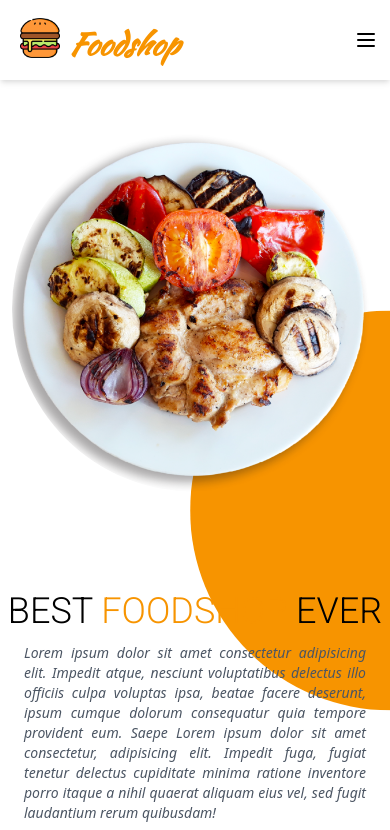
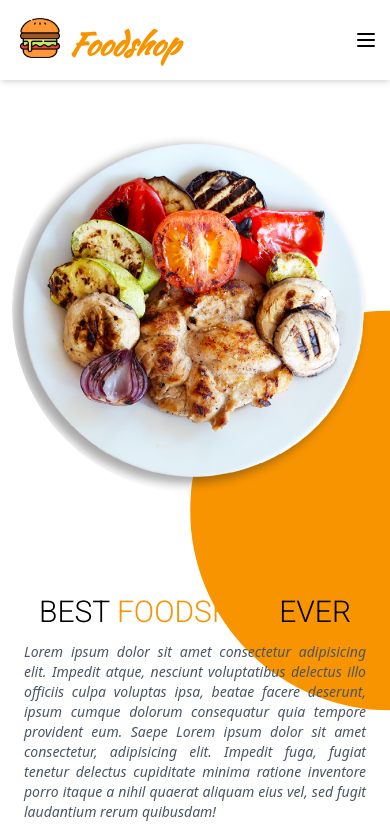
Before and after one commit to KaungThant-Zin/foodshop, a React (Create React App) app: page / in a window 390 px wide. Shown: the top 830 px of the page. Built offline with nearby package versions, Linux system fonts and the light colour scheme; a web font is replaced by a local one.

Commit message:
change home font

```diff
--- a/src/pages/Home.jsx
+++ b/src/pages/Home.jsx
@@ -23,7 +23,7 @@ const Home = () => {
                 </div>
                 <Fade left>
                 <div className=" mt-5 text-center">
-                    <h1 className="navfont text-4xl lg:text-6xl">BEST <span className="foodcolor">FOODSHOP</span> EVER</h1>
+                    <h1 className="navfont text-3xl lg:text-6xl">BEST <span className="foodcolor">FOODSHOP</span> EVER</h1>
                     <p className="mt-3 mx-6 text-justify italic text-sm text-gray-600">Lorem ipsum dolor sit amet consectetur adipisicing elit. Impedit atque, nesciunt voluptatibus delectus illo officiis culpa voluptas ipsa, beatae facere deserunt, ipsum cumque dolorum consequatur quia tempore provident eum. Saepe Lorem ipsum dolor sit amet consectetur, adipisicing elit. Impedit fuga, fugiat tenetur delectus cupiditate minima ratione inventore porro itaque a nihil quaerat aliquam eius vel, sed fugit laudantium rerum quibusdam!</p>
 
                     <div className="flex justify-center ml-5">
```
